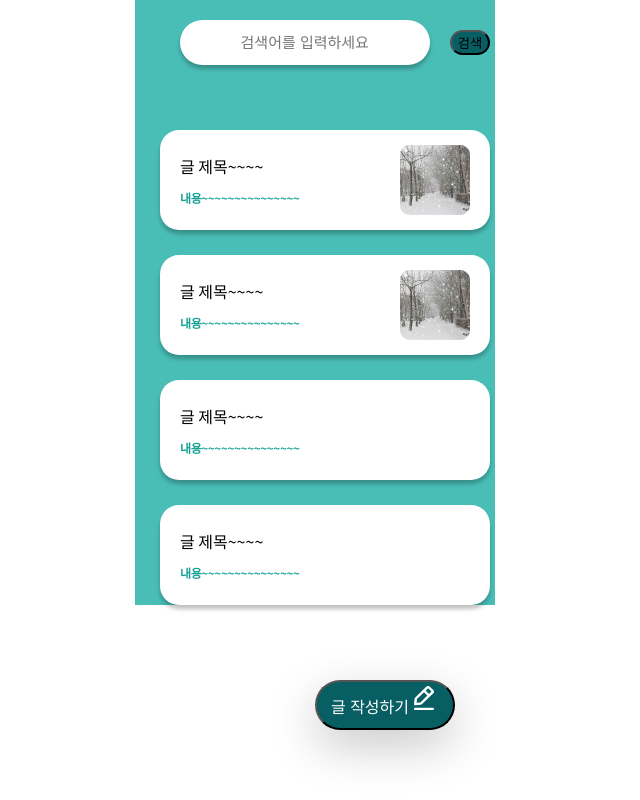
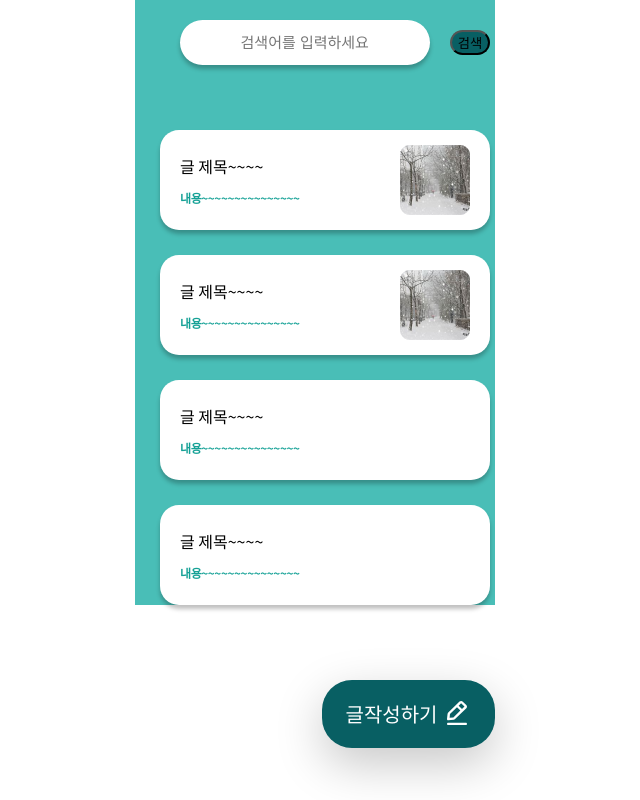
Before and after one commit to GDSC-snowflowerthon/Snowcare-team06-web, a React (Vite) app: page /checkrecord in a window 1280 px wide. Shown: the whole page, without its empty margins (325-965 px from the left). Built offline with nearby package versions, Linux system fonts and the light colour scheme.

Commit message:
feat : 봉사 기록 확인 레이아웃 수정5

```diff
--- a/src/pages/MyPage/CheckRecord/CheckRecord.css
+++ b/src/pages/MyPage/CheckRecord/CheckRecord.css
@@ -21,26 +21,6 @@
   align-items: center;
 }
 
-.write-button{
-  box-sizing: border-box;
-  float: right;
-  margin: 40px;
-  margin-top: 70px;
-  width: 140px;
-  height: 50px;
-  border-radius: 30px;
-  font-size: 16px;
-  color: #fff;
-  background: #085F63;
-  box-shadow: 0px 16px 48px 0px rgba(0, 0, 0, 0.22);
-  padding-bottom: 10px;
-}
-
-.write-icon {
-  width: 30px;
-  height: 30px;
-}
-
 
 .sButton{
   background-color: #085F63;
@@ -61,3 +41,34 @@
   font-weight: 600;
   letter-spacing: -0.408px;
 }
+
+.write-button2{
+  box-sizing: border-box;
+  float: right;
+  margin-top: 70px;
+  margin-bottom: 30px;
+  width: 173px;
+  height: 68px;
+  border-radius: 30px;
+  border: none;
+  font-size: 20px;
+  font-weight: 400;
+line-height: 24px;
+  color: #fff;
+  background: #085F63;
+  box-shadow: 0px 16px 48px 0px rgba(0, 0, 0, 0.22);
+  padding: 16px;
+  display: flex;
+justify-content: center;
+align-items: flex-start;
+}
+
+.write-icon2 {
+  width: 30px;
+  height: 30px;
+  margin-top: 2px;
+}
+.write-button2 p {
+ margin-top: 7px;
+ margin-right: 4px;
+}
--- a/src/pages/MyPage/CheckRecord/CheckRecord.jsx
+++ b/src/pages/MyPage/CheckRecord/CheckRecord.jsx
@@ -46,8 +46,9 @@ export default function CheckRecord(){
       </div>
 
       <div className='www'>
-        <button className="write-button">글 작성하기
-          <img className="write-icon" src='./src/assets/icon/write-button.svg' />
+        <button className="write-button2">
+          <p>글작성하기</p>
+          <img className="write-icon2" src='./src/assets/icon/write-button.svg' />
         </button>
 
       </div>
```
